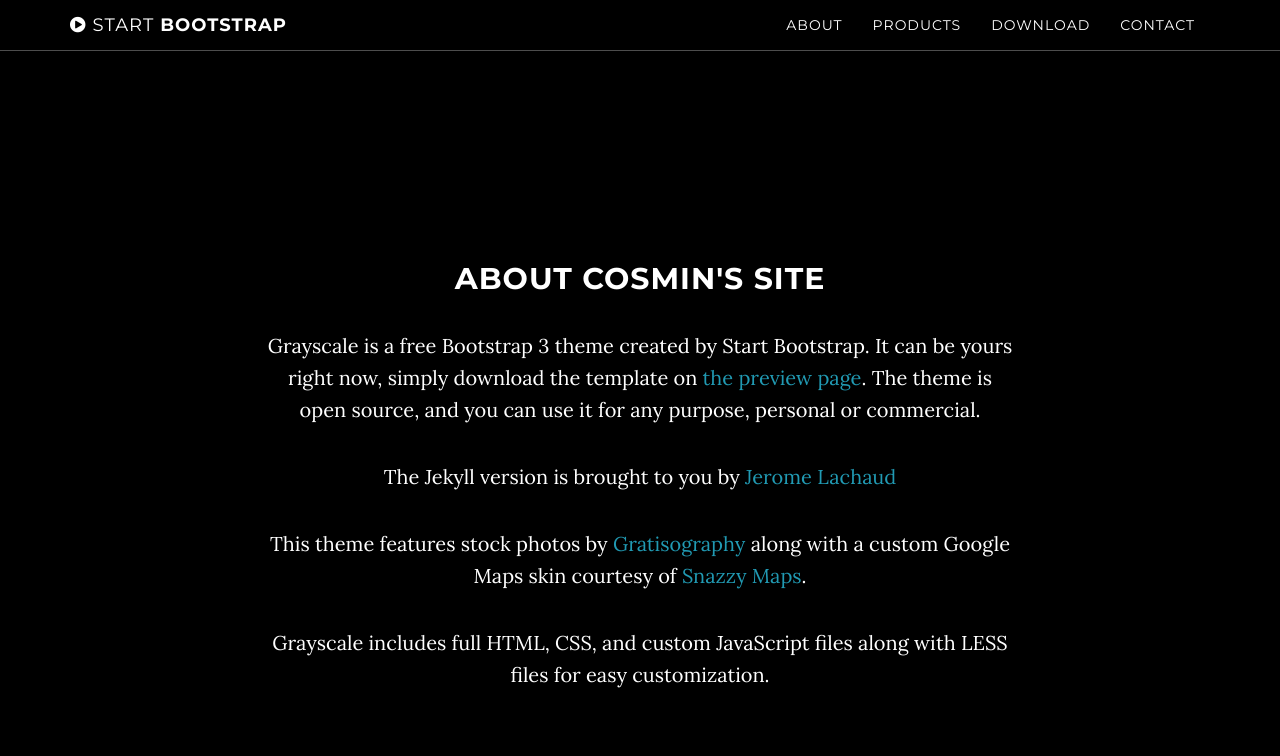
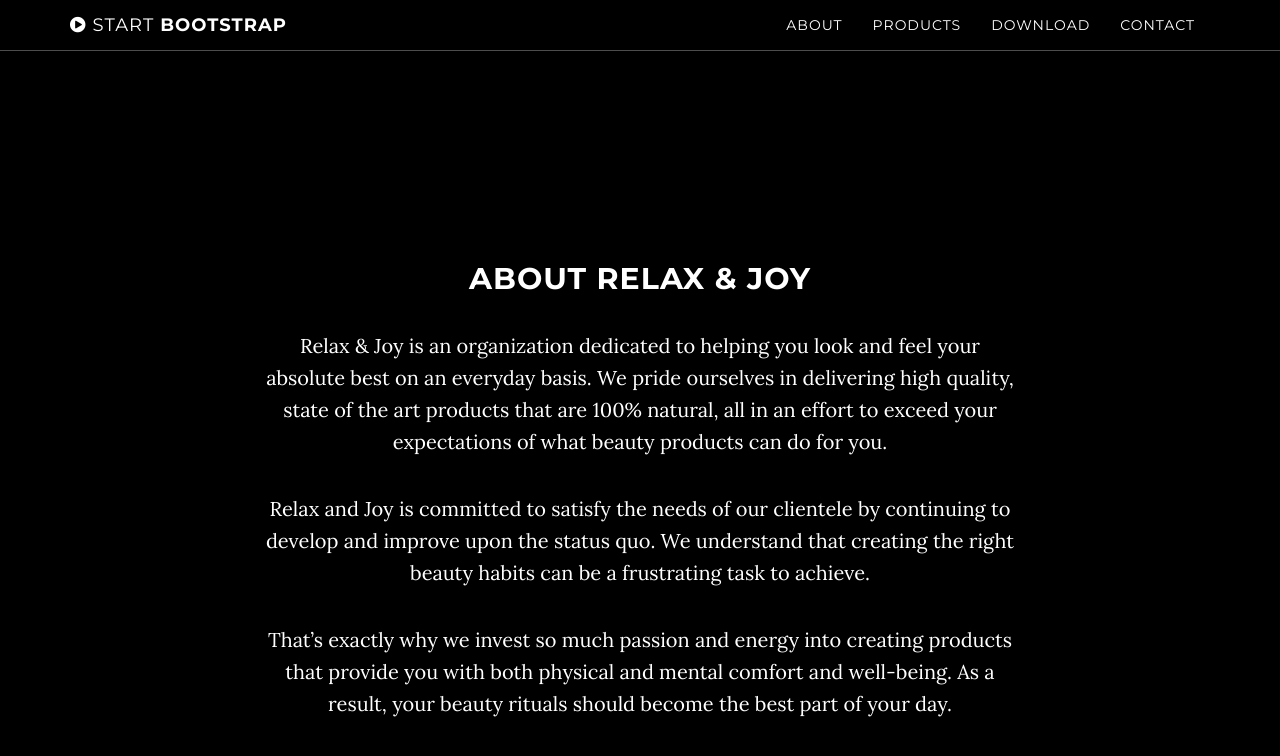
Before and after one commit to cosminpopa083/cosminpopa083.github.io, a Jekyll site: the page built from index.html, in a window 1280 px wide and 900 px high, scrolled down 838 px. Shown: the top 756 px of the window. Built offline with Jekyll 4.4.1, drawn with Linux system fonts in a browser that asks for light colours.

Commit message:
Update about.html

```diff
--- a/_includes/about.html
+++ b/_includes/about.html
@@ -2,11 +2,10 @@
     <section id="about" class="container content-section text-center">
         <div class="row">
             <div class="col-lg-8 col-lg-offset-2">
-                <h2>About Cosmin's site</h2>
-                <p>Grayscale is a free Bootstrap 3 theme created by Start Bootstrap. It can be yours right now, simply download the template on <a href="http://startbootstrap.com/template-overviews/grayscale/">the preview page</a>. The theme is open source, and you can use it for any purpose, personal or commercial.</p>
-                <p>The Jekyll version is brought to you by <a href="https://github.com/jeromelachaud">Jerome Lachaud</a></p>
-                <p>This theme features stock photos by <a href="http://gratisography.com/">Gratisography</a> along with a custom Google Maps skin courtesy of <a href="http://snazzymaps.com/">Snazzy Maps</a>.</p>
-                <p>Grayscale includes full HTML, CSS, and custom JavaScript files along with LESS files for easy customization.</p>
+                <h2>About Relax & Joy</h2>
+                <p>Relax & Joy is an organization dedicated to helping you look and feel your absolute best on an everyday basis. We pride ourselves in delivering high quality, state of the art products that are 100% natural, all in an effort to exceed your expectations of what beauty products can do for you.</p>
+                <p>Relax and Joy is committed to satisfy the needs of our clientele by continuing to develop and improve upon the status quo. We understand that creating the right beauty habits can be a frustrating task to achieve. </p>
+                <p>That’s exactly why we invest so much passion and energy into creating products that provide you with both physical and mental comfort and well-being. As a result, your beauty rituals should become the best part of your day.</p>
             </div>
         </div>
     </section>
```
